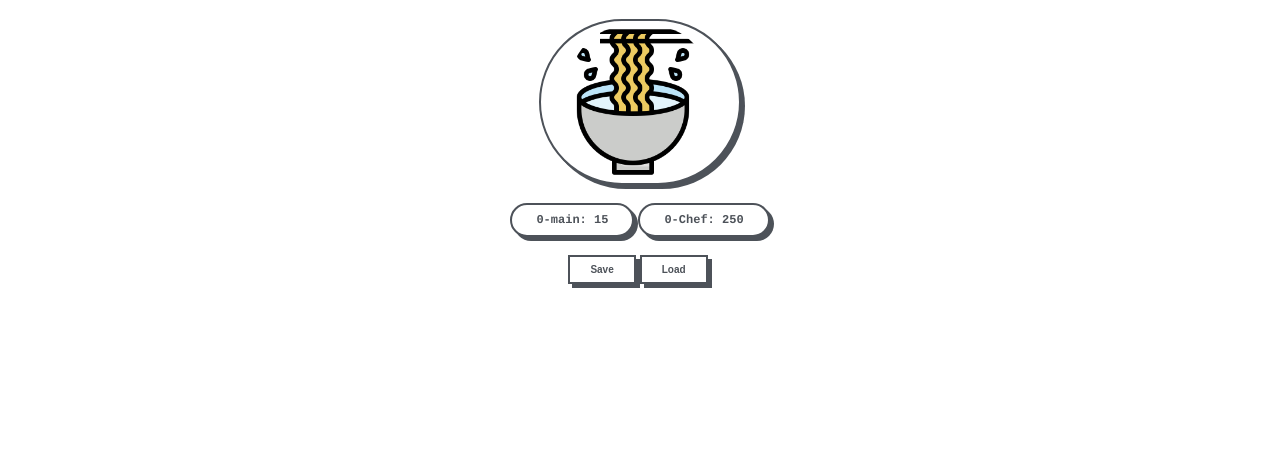
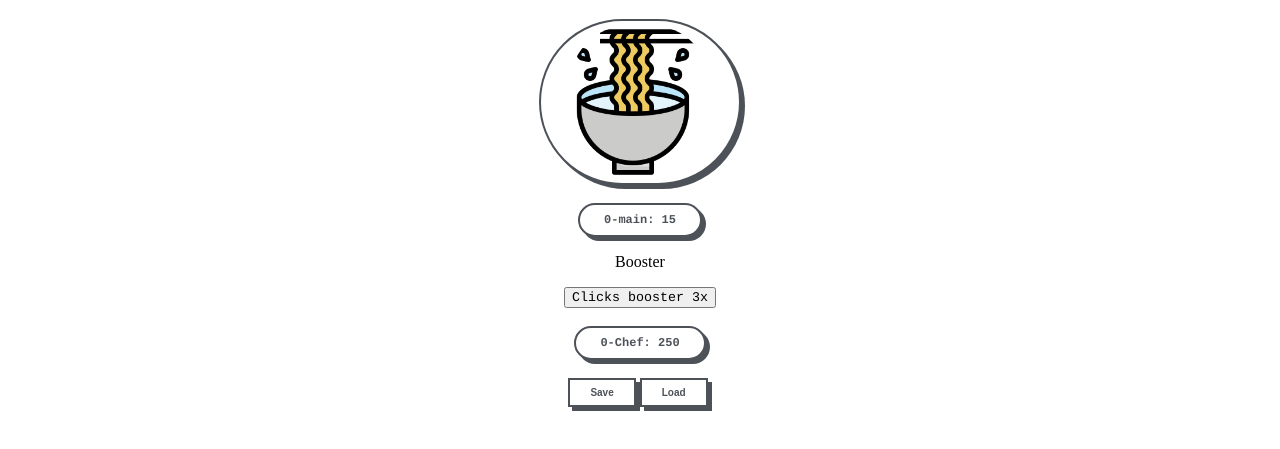
Before and after one commit to OniwaAguy/noodles, a plain HTML site: page index.html in a window 1280 px wide. Shown: the part 167-616 px from the top of the page. Drawn offline with Linux system fonts and the light colour scheme.

Commit message:
Update index.html

```diff
--- a/index.html
+++ b/index.html
@@ -19,7 +19,8 @@
       <img class="round" src="1.png" width="150" onclick='clicked()'></img>
       <br><br>
       <button id='upgrade' class="round" onclick='upgrade("upgrade")' style="font-family:courier;">0-main: 15</button>
-
+      <p>Booster</p>
+  <button class="kn" onclick='console.log("File.hidee.js")' style="font-family:courier;">Clicks booster 3x</button><br><br>
       <button id='worker' class="round" onclick='upgrade("worker")' style="font-family:courier;">0-Chef: 250</button><br><br>
       <button class="settings" onclick="save()">Save</button>
       <button class="settings" onclick="load()">Load</button>
```
